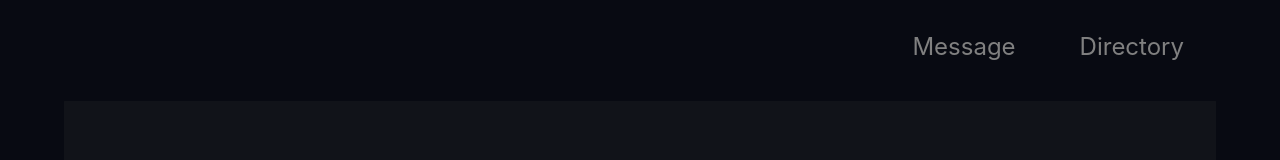
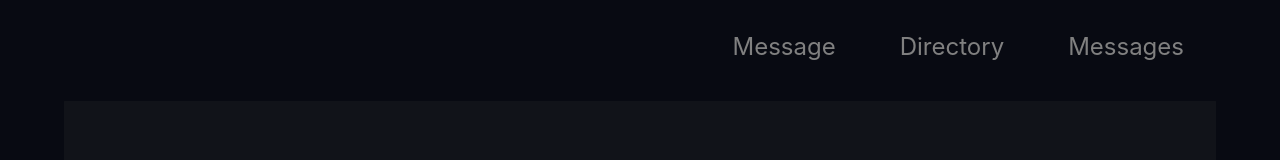
Before and after one commit to wtype/group-texting, a Vue app in the folder client/: page / in a window 1280 px wide. Shown: the top 160 px of the page. Built offline with nearby package versions, Linux system fonts and the light colour scheme; no server answers.

Commit message:
Added Messages component

```diff
--- a/client/src/App.vue
+++ b/client/src/App.vue
@@ -8,6 +8,9 @@
           </li>
           <li>
             <a @click.prevent="currentComponent = 'Directory'">Directory</a>
+          </li>
+          <li>
+            <a @click.prevent="currentComponent = 'Messages'">Messages</a>
           </li>
         </ul>
       </nav>
@@ -23,13 +26,15 @@
 <script>
 import Message from "./components/Message";
 import Directory from "./components/Directory";
+import Messages from "./components/Messages";
 import { mapState, mapActions } from "vuex";
 
 export default {
   name: "App",
   components: {
     Message,
-    Directory
+    Directory,
+    Messages
   },
   data() {
     return {
--- /dev/null
+++ b/client/src/components/Messages.vue
@@ -0,0 +1,12 @@
+<template>
+  <section>
+    <h1>Messages</h1>
+  </section>
+</template>
+
+<script>
+export default {};
+</script>
+
+<style scoped>
+</style>
```
